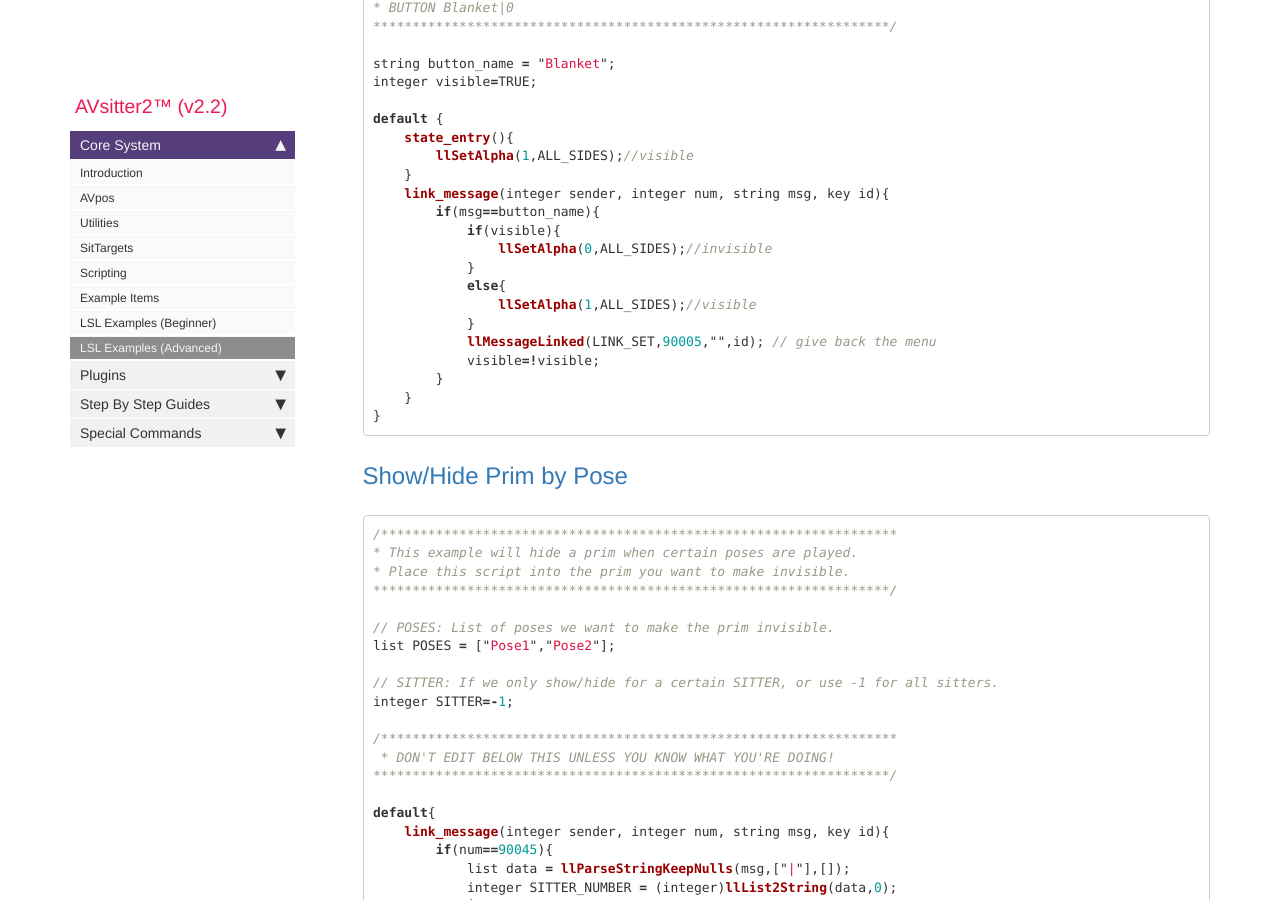
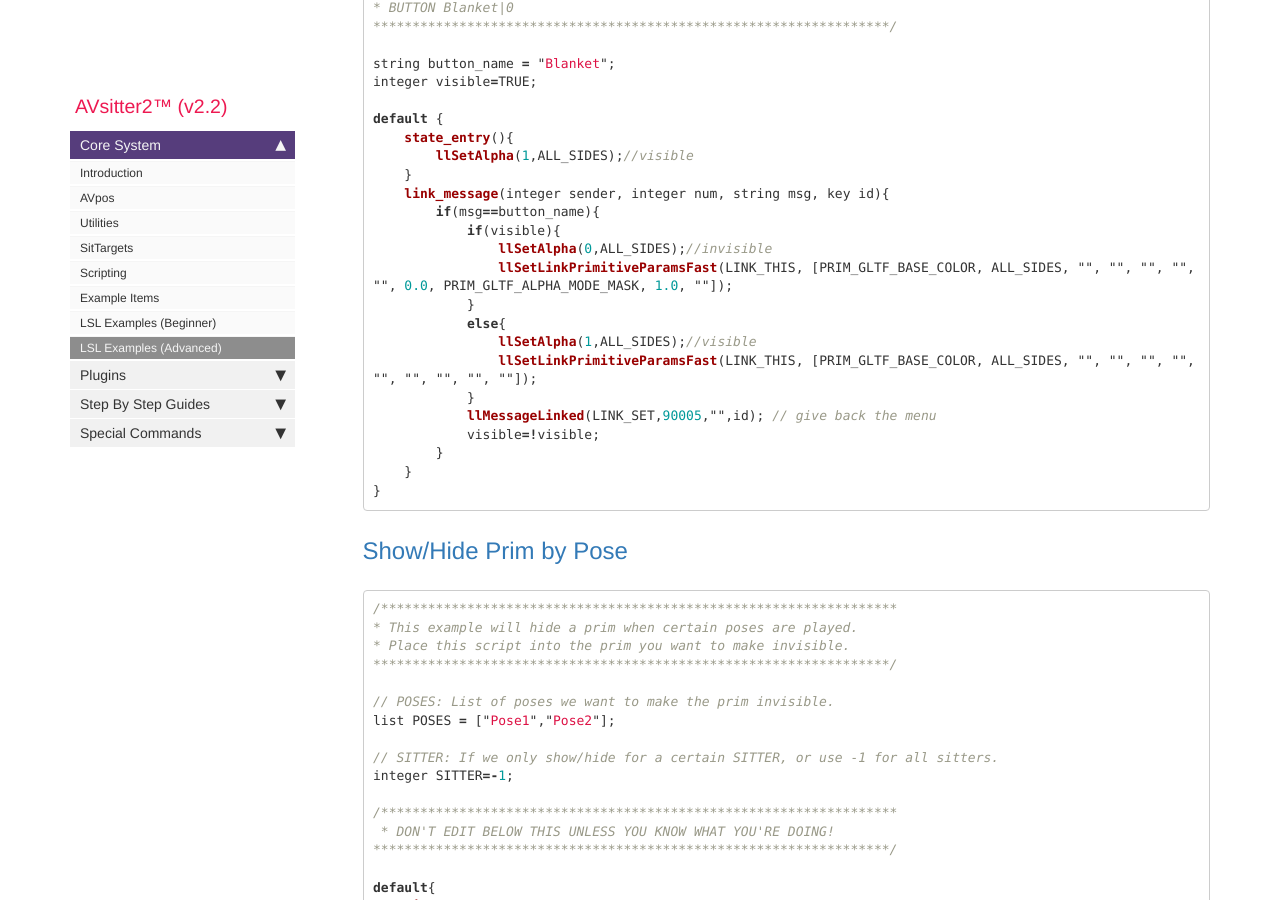
Before and after one commit to AVsitter/avsitter.github.io, a Jekyll site: the page built from pages/avsitter2/avsitter2_lsl_examples_advanced.html, in a window 1280 px wide and 900 px high, scrolled down 4215 px. Built offline with Jekyll 4.4.1, drawn with Linux system fonts in a browser that asks for light colours; nearby versions of some CDN libraries; comment, search, counter and statistics services are not loaded.

Commit message:
add PBR code to show/hide examples

```diff
--- a/_avsitter2_lsl_examples_advanced/avsitter2_lsl_example_show_and_hide_prim_by_button.md
+++ b/_avsitter2_lsl_examples_advanced/avsitter2_lsl_example_show_and_hide_prim_by_button.md
@@ -23,9 +23,11 @@ default {
         if(msg==button_name){
             if(visible){
                 llSetAlpha(0,ALL_SIDES);//invisible
+                llSetLinkPrimitiveParamsFast(LINK_THIS, [PRIM_GLTF_BASE_COLOR, ALL_SIDES, "", "", "", "", "", 0.0, PRIM_GLTF_ALPHA_MODE_MASK, 1.0, ""]);
             }
             else{
                 llSetAlpha(1,ALL_SIDES);//visible
+                llSetLinkPrimitiveParamsFast(LINK_THIS, [PRIM_GLTF_BASE_COLOR, ALL_SIDES, "", "", "", "", "", "", "", "", ""]);
             }
             llMessageLinked(LINK_SET,90005,"",id); // give back the menu
             visible=!visible;
```
